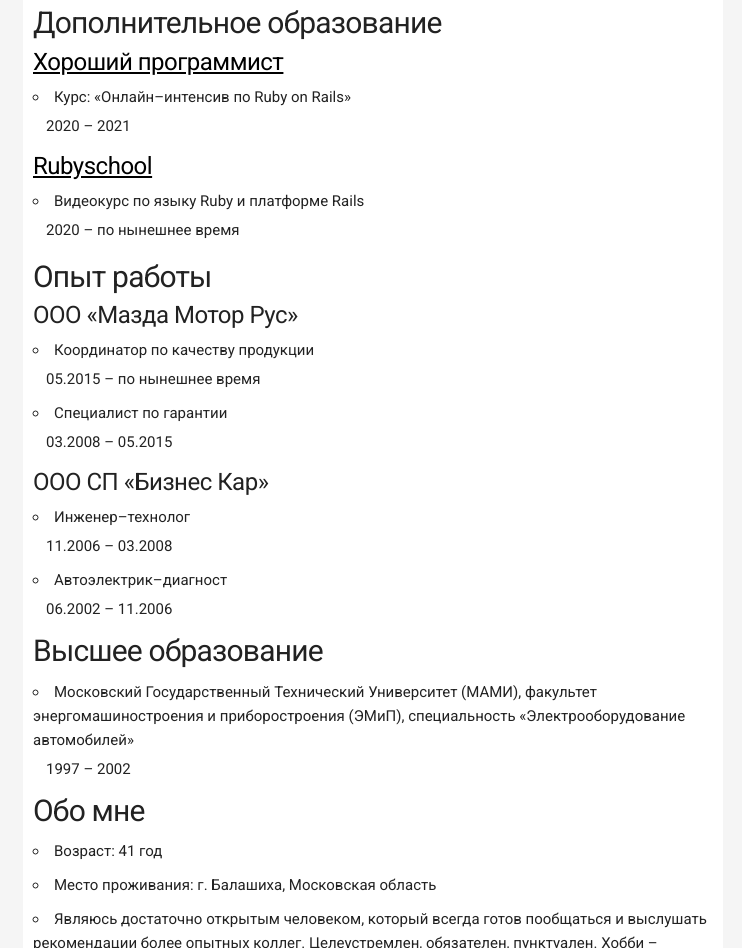
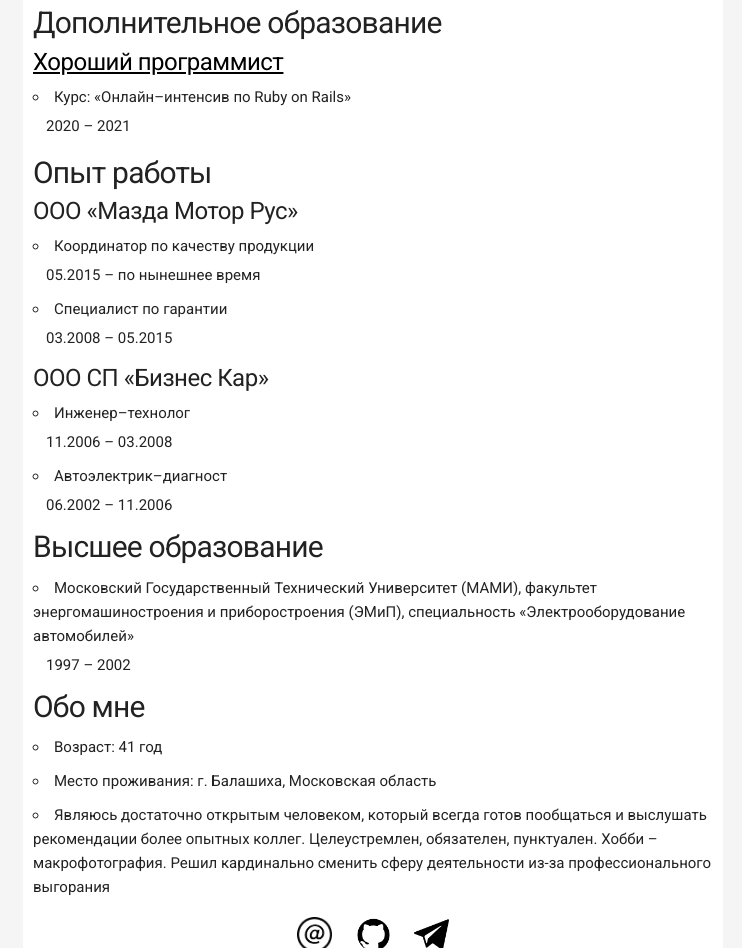
Before and after one commit to dmentry/cv, a plain HTML site: page index.html in a window 1280 px wide. Shown: the part 2471-3419 px from the top of the page, without its empty margins (267-1009 px from the left). Drawn offline with Linux system fonts and the light colour scheme; files that its build step writes are made by us from their sources.

Commit message:
Edit data

```diff
--- a/index.html
+++ b/index.html
@@ -151,11 +151,6 @@
           <li>Курс: «Онлайн&ndash;интенсив по Ruby on Rails»</li>
         </ul>
         <p class="work_period">2020 &ndash; 2021</p>
-        <h5><a href="https://rubyschool.us/">Rubyschool</a></h5>
-        <ul>
-          <li>Видеокурс по языку Ruby и платформе Rails</li>
-        </ul>
-        <p class="work_period">2020 &ndash; по нынешнее время</p>
       </div>
 
       <div>
```
